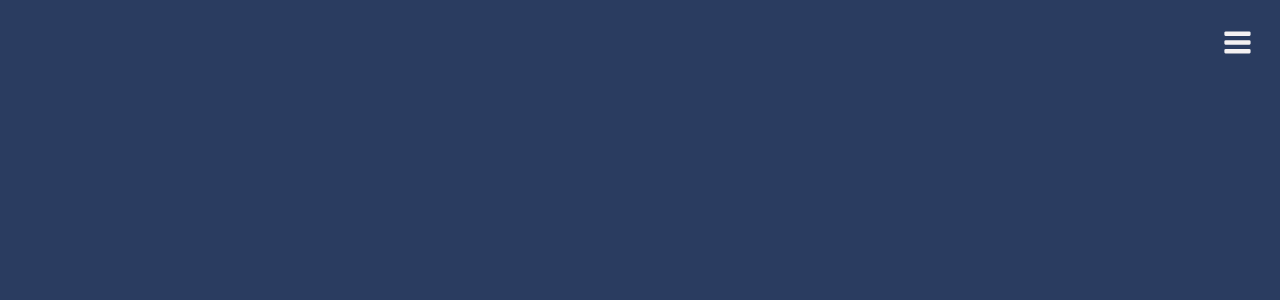
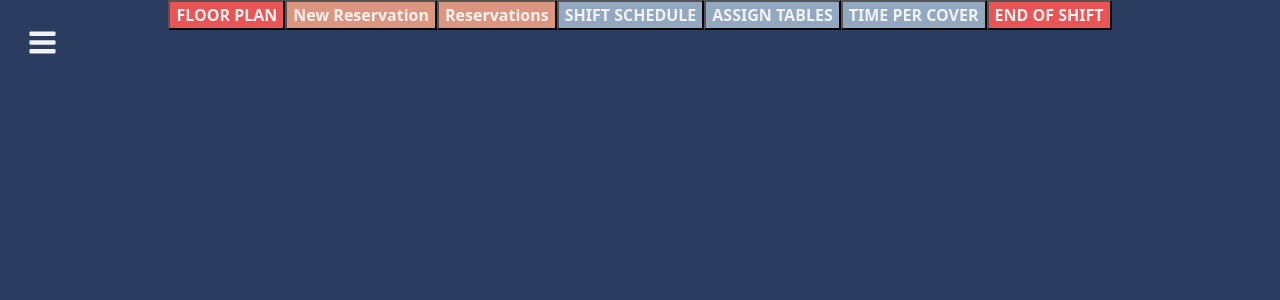
Before and after one commit to Mkamboykos/Zerbez-pwa, a React (Create React App) app: page /Dashboard in a window 1280 px wide. Shown: the top 300 px of the page. Built offline with nearby package versions, Linux system fonts and the light colour scheme.

Commit message:
debugging dashboard buttons

```diff
--- a/src/Dashboard_Page/Dashboard.js
+++ b/src/Dashboard_Page/Dashboard.js
@@ -1,7 +1,8 @@
 import React, { useState } from "react";
 import { useSpring, animated } from "react-spring";
 import { GoThreeBars } from "react-icons/go"
-import { IoClose } from "react-icons/io"
+import {Link} from 'react-router-dom'
+
 
 /*   Dashboard.js is rendered in App.js    */
 
@@ -14,16 +15,22 @@ function Dashboard() {
             <nav>
                 <ul className="menu-list menu-list--right">
                     <li className="menu-list-item menu-list-item--right">
-                        <a href="/">Home</a>
+                        <a href="/Dashboard">Home</a>
                     </li>
                     <li className="menu-list-item menu-list-item--right">
-                        <a href="/">About</a>
+                        <a href="/Account">Account</a>
                     </li>
                     <li className="menu-list-item menu-list-item--right">
-                        <a href="/">Work</a>
+                        <a href="/Analytics">Analytics</a>
                     </li>
                     <li className="menu-list-item menu-list-item--right">
-                        <a href="/">Contact</a>
+                        <a href="/Notifications">Notifications</a>
+                    </li>
+                    <li className="menu-list-item menu-list-item--right">
+                        <a href="/Help">Help</a>
+                    </li>
+                    <li className="menu-list-item menu-list-item--right">
+                        <a href="/About">About</a>
                     </li>
                 </ul>
             </nav>
@@ -38,13 +45,22 @@ function Dashboard() {
     return (
         <div className="Dashboard">
             <GoThreeBars className="menu-button" onClick={() => setRightMenuVisible(!rightMenuVisible)}>
-                {rightMenuVisible ? <GoThreeBars/> : <GoThreeBars/>}
+            {rightMenuVisible ? <GoThreeBars/> : <GoThreeBars/>}
             </GoThreeBars>
 
             <MenuRight style={rightMenuAnimation} />
-        </div>
+            <button className="Dashboard_button_FloorPlan"><Link to="/FloorPlan" className="link"><b>FLOOR PLAN</b></Link></button>
+            <button className="Dashboard_button_NewReservation"><Link to="/NewReservation" className="link"><b>New Reservation</b></Link></button>
+            <button className="Dashboard_button_Reserations"><Link to="/Reservations" className="link"><b>Reservations</b></Link></button>
+            <button className="Dashboard_button_ShiftSchedule"><Link to="/ShiftSchedule" className="link"><b>SHIFT SCHEDULE</b></Link></button>
+            <button className="Dashboard_button_AssignTables"><Link to="/ShiftSchedule" className="link"><b>ASSIGN TABLES</b></Link></button>
+            <button className="Dashboard_button_TimePerCover"><Link to="/TimePerCover" className="link"><b>TIME PER COVER</b></Link></button>
+            <button className="Dashboard_button_EndShift"><Link to="/" className="link"><b>END OF SHIFT</b></Link></button>
+
+      </div>
     );
 
-    }
+
+}
 
 export default Dashboard;
--- a/src/index.css
+++ b/src/index.css
@@ -383,7 +383,7 @@ input.codeFourBarText.form-control::placeholder{
   border: none;
   position: fixed;
   top: 25px;
-  right: 25px;
+  left: 25px;
   font-size: 35px;
   color: #F4F1F2;
   transition: 0.1s linear;
@@ -405,6 +405,7 @@ input.codeFourBarText.form-control::placeholder{
 .menu--right {
   width: 100%;
   height: 100%;
+  background: #2A3C60;
 }
 
 /* Items in the list */
@@ -412,7 +413,7 @@ input.codeFourBarText.form-control::placeholder{
   list-style: none;
   font-size: 28px;
   position: absolute;
-  top: 32%; left: 32%; right:32%; bottom:32%;
+   left: 32%; right:32%; bottom:32%;
 }
 
 /* Line spacing between setting list options*/
@@ -451,7 +452,7 @@ input.codeFourBarText.form-control::placeholder{
 
 /* Pink buttons */
 .Dashboard_button_NewReservation,
-.Dashboard_button_Reseration{
+.Dashboard_button_Reserations{
   background-color: #DC967F;
 }
 
@@ -499,3 +500,25 @@ input.codeFourBarText.form-control::placeholder{
   text-align: left;
   font-size: 40px;
 }
+
+
+/*Back Buttons hover red*/
+.Back_button_Settings:hover,
+.Back_button_ForgotPassword:hover,
+.Back_button_Settings:hover,
+.Back_button_Account:hover,
+.Back_button_Analytics:hover,
+.Back_button_Notifications:hover,
+.Back_button_Help:hover,
+.Back_button_About:hover,
+.Back_button_FloorPlan:hover,
+.Back_button_ShiftSchedule:hover,
+.Back_button_TimePerCover:hover,
+.Back_button_AssignTables:hover,
+.Back_button_Reservations:hover,
+.Back_button_NewReservation:hover,
+.Back_button_EnterCode:hover,
+.Back_button_ResetPassword:hover,
+.Back_button_SignUp:hover{
+  color: #E95554;
+}
```
